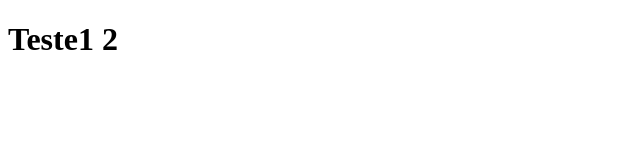
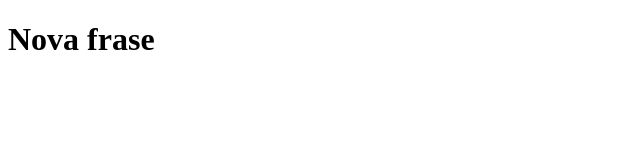
Before and after one commit to gabriel-1-meireles/clone-tabnews, a Next.js app: page / in a window 1280 px wide. Shown: the top 160 px of the page, without its empty margins (0-640 px from the left). Built offline with nearby package versions, Linux system fonts and the light colour scheme.

Commit message:
Altera index.js

```diff
--- a/pages/index.js
+++ b/pages/index.js
@@ -1,5 +1,5 @@
 function Home() {
-    return <h1>Teste1 2</h1>
+    return <h1>Nova frase</h1>
 }
 
 export default Home;
```
Also changed, not shown: 1 other file (tests, documents, lock files or other folders).
